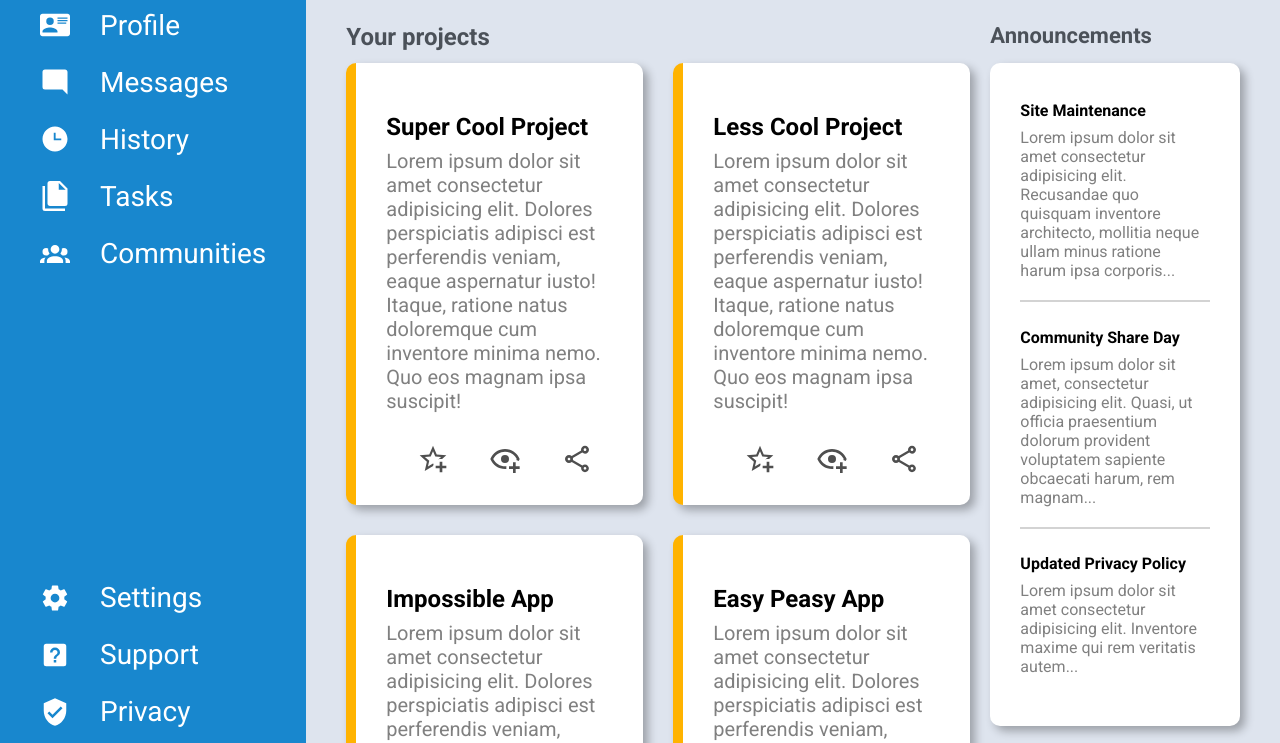
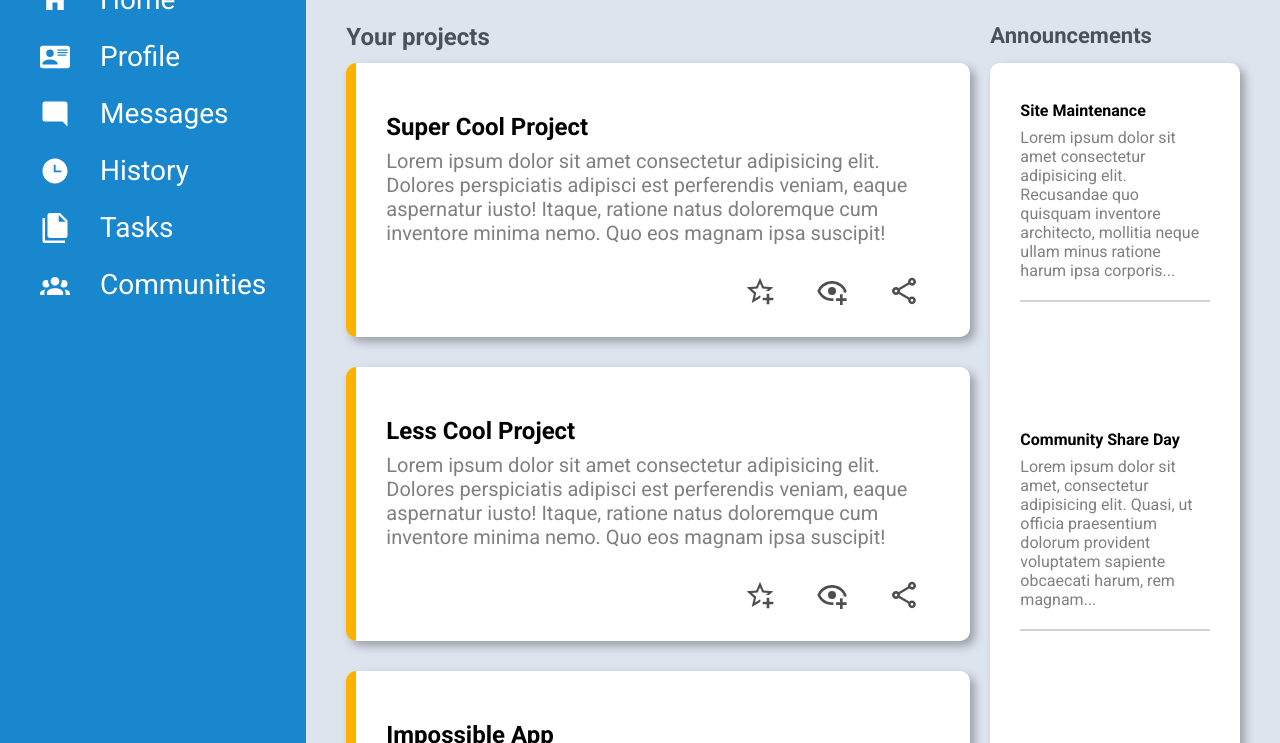
Before and after one commit to aidanwsimmons/admin-dashboard, a plain HTML site: page index.html in a window 1280 px wide. Shown: the part 221-964 px from the top of the page. Drawn offline with Linux system fonts and the light colour scheme.

Commit message:
media query for projects section

```diff
--- a/styles.css
+++ b/styles.css
@@ -207,6 +207,13 @@ main h4, main h3 {
     gap: 30px;
 }
 
+@media screen and (max-width: 1400px) {
+    .projects {
+        grid-template-rows: repeat(6, 1fr);
+        grid-template-columns: 1fr;
+    }
+}
+
 .project {
     background: white;
     border-radius: 10px;
```
